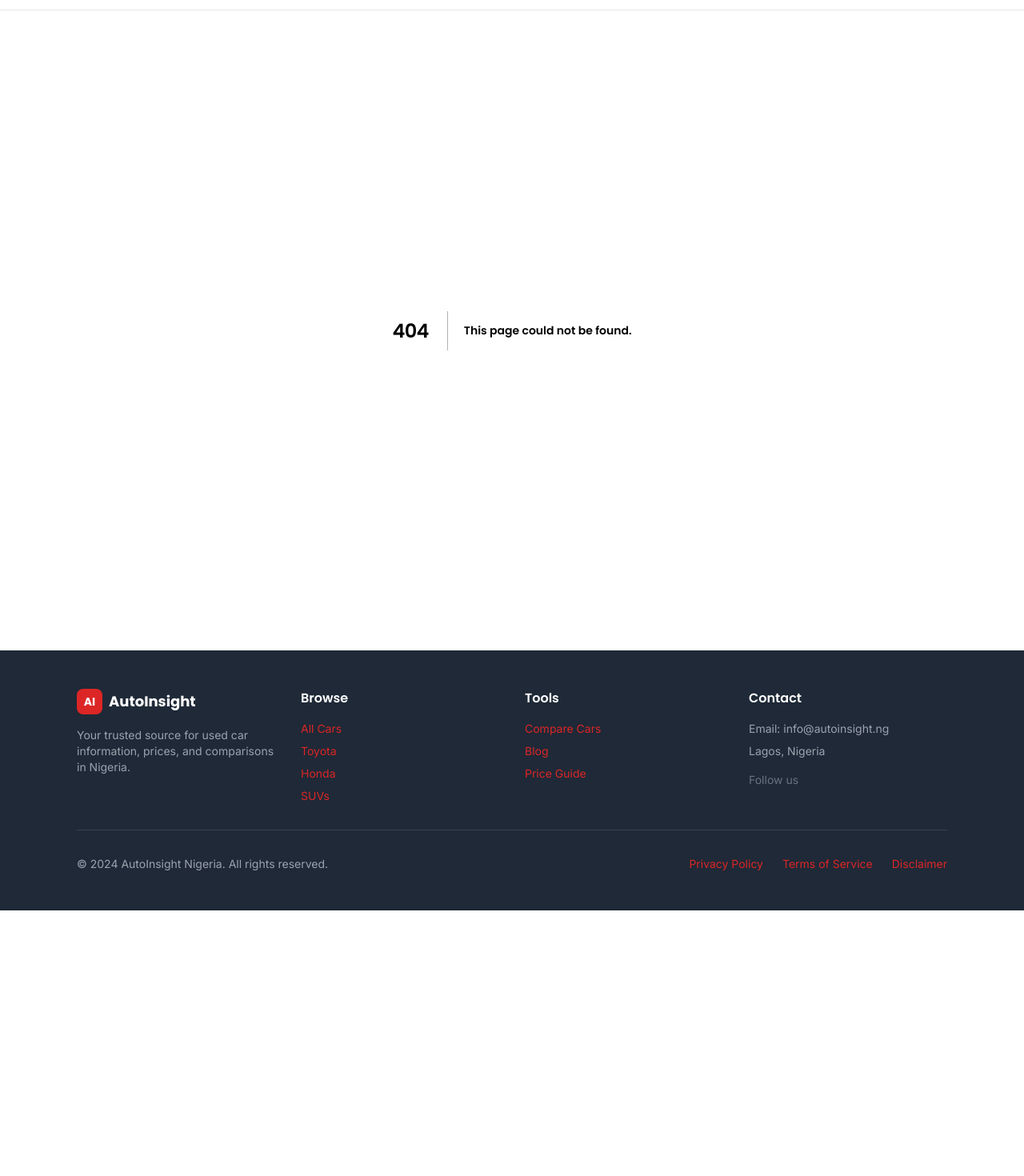
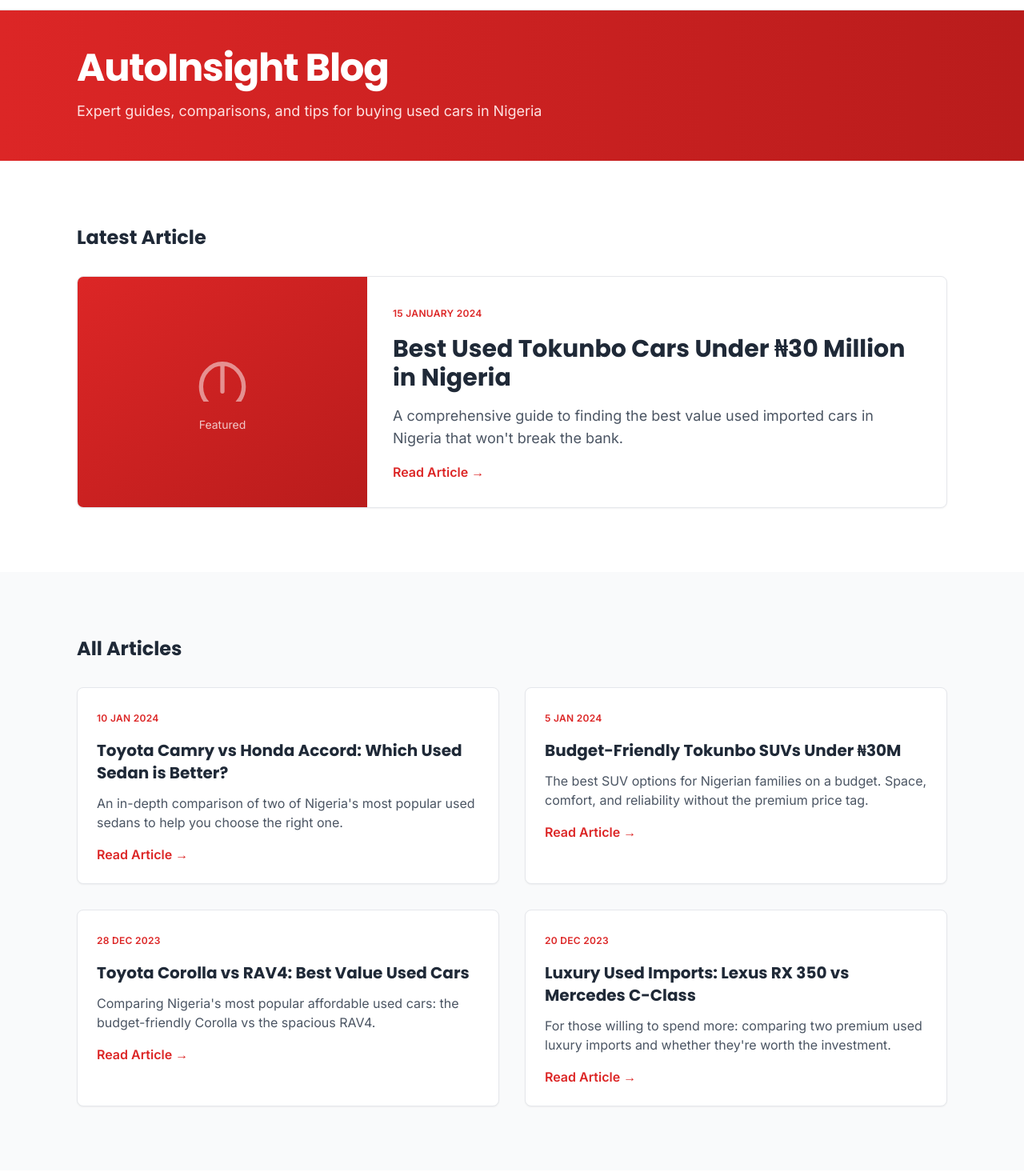
Before and after one commit to Alain-G22/Veliq, a Next.js app: page /blog in a window 1280 px wide. Before the commit this address had no page. Shown: the part 60-1530 px from the top of the page at 80% size. Before the commit the page ends 1198 px from the top, so only its background shows below. Built offline with nearby package versions, Linux system fonts and the light colour scheme.

Commit message:
Add BlogPage component with posts and newsletter section

```diff
--- /dev/null
+++ b/app/blog/page.js
@@ -0,0 +1,115 @@
+import Link from 'next/link'
+import { blogPostsData } from '@/lib/carData'
+
+export default function BlogPage() {
+  const sortedPosts = [...blogPostsData].sort(
+    (a, b) => new Date(b.created_at) - new Date(a.created_at)
+  )
+
+  return (
+    <main>
+      {/* Header */}
+      <section className="bg-gradient-to-r from-primary to-red-700 text-white py-12">
+        <div className="container-max">
+          <h1 className="text-4xl md:text-5xl font-display font-bold mb-4">AutoInsight Blog</h1>
+          <p className="text-lg text-red-100">
+            Expert guides, comparisons, and tips for buying used cars in Nigeria
+          </p>
+        </div>
+      </section>
+
+      {/* Featured Post */}
+      {sortedPosts.length > 0 && (
+        <section className="section-spacing">
+          <div className="container-max">
+            <h2 className="text-2xl font-bold text-secondary mb-8">Latest Article</h2>
+            <Link
+              href={`/blog/${sortedPosts[0].slug}`}
+              className="block card overflow-hidden hover:shadow-lg transition-shadow"
+            >
+              <div className="grid grid-cols-1 md:grid-cols-3 gap-0">
+                {/* Image placeholder */}
+                <div className="bg-gradient-to-br from-primary to-red-700 h-64 md:h-auto flex items-center justify-center">
+                  <div className="text-white text-center">
+                    <svg className="w-16 h-16 mx-auto opacity-50 mb-4" fill="none" stroke="currentColor" viewBox="0 0 24 24">
+                      <path strokeLinecap="round" strokeLinejoin="round" strokeWidth={2} d="M12 6.253v13m0-13C6.5 6.253 2 10.998 2 17s4.5 10.747 10 10.747c5.5 0 10-4.998 10-10.747S17.5 6.253 12 6.253z" />
+                    </svg>
+                    <span className="text-sm opacity-75">Featured</span>
+                  </div>
+                </div>
+
+                {/* Content */}
+                <div className="md:col-span-2 p-8">
+                  <div className="mb-4">
+                    <span className="text-xs font-semibold text-primary uppercase tracking-wide">
+                      {new Date(sortedPosts[0].created_at).toLocaleDateString('en-NG', {
+                        month: 'long',
+                        day: 'numeric',
+                        year: 'numeric'
+                      })}
+                    </span>
+                  </div>
+                  <h3 className="text-3xl font-bold text-secondary mb-4">{sortedPosts[0].title}</h3>
+                  <p className="text-gray-600 text-lg mb-4">{sortedPosts[0].excerpt}</p>
+                  <span className="text-primary font-semibold">Read Article →</span>
+                </div>
+              </div>
+            </Link>
+          </div>
+        </section>
+      )}
+
+      {/* All Posts */}
+      <section className="bg-gray-50 section-spacing">
+        <div className="container-max">
+          <h2 className="text-2xl font-bold text-secondary mb-8">All Articles</h2>
+          <div className="grid grid-cols-1 md:grid-cols-2 gap-8">
+            {sortedPosts.slice(1).map((post) => (
+              <Link
+                key={post.id}
+                href={`/blog/${post.slug}`}
+                className="card p-6 hover:shadow-lg transition-shadow"
+              >
+                <div className="mb-4">
+                  <span className="text-xs font-semibold text-primary uppercase tracking-wide">
+                    {new Date(post.created_at).toLocaleDateString('en-NG', {
+                      month: 'short',
+                      day: 'numeric',
+                      year: 'numeric'
+                    })}
+                  </span>
+                </div>
+                <h3 className="text-xl font-bold text-secondary mb-3">{post.title}</h3>
+                <p className="text-gray-600 mb-4">{post.excerpt}</p>
+                <span className="text-primary font-semibold">Read Article →</span>
+              </Link>
+            ))}
+          </div>
+        </div>
+      </section>
+
+      {/* Newsletter CTA */}
+      <section className="section-spacing">
+        <div className="container-max">
+          <div className="bg-secondary text-white p-12 rounded-lg max-w-2xl mx-auto text-center">
+            <h2 className="text-3xl font-bold mb-4">Stay Updated</h2>
+            <p className="text-lg text-gray-300 mb-6">
+              Get the latest buying guides, price updates, and car reviews delivered to your inbox.
+            </p>
+            <form className="flex flex-col sm:flex-row gap-3">
+              <input
+                type="email"
+                placeholder="Your email"
+                className="flex-1 px-4 py-3 rounded-lg text-secondary focus:outline-none focus:ring-2 focus:ring-primary"
+                required
+              />
+              <button type="submit" className="btn-primary bg-primary hover:bg-red-700">
+                Subscribe
+              </button>
+            </form>
+          </div>
+        </div>
+      </section>
+    </main>
+  )
+}
```
